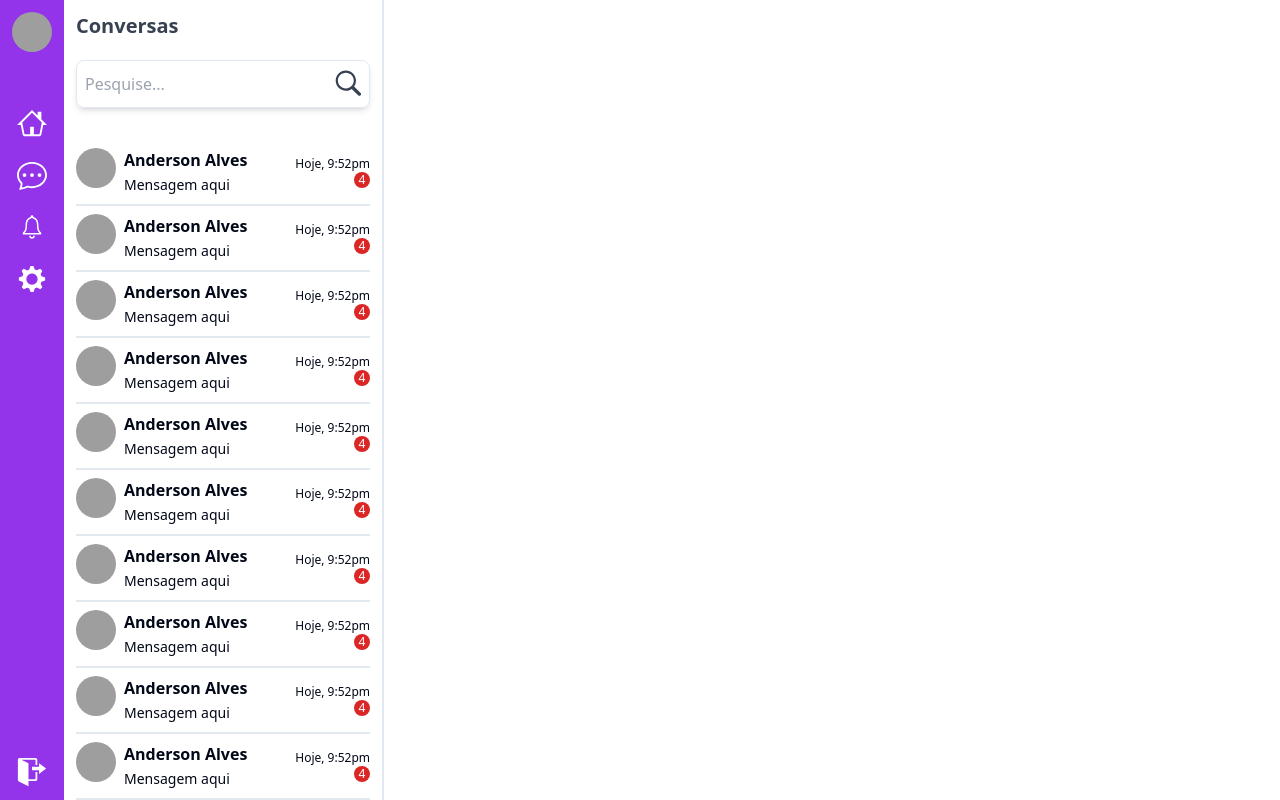
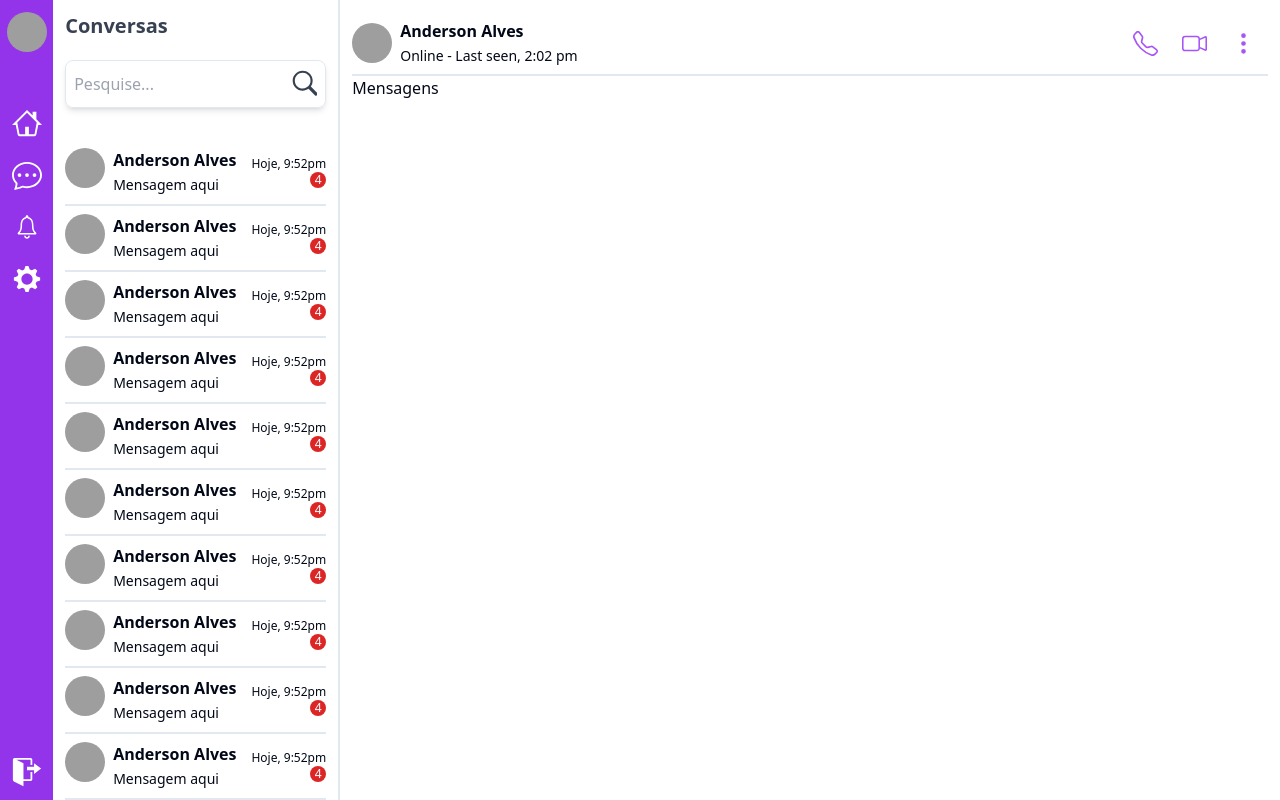
Before and after one commit to anderson-alves427/web-chat, a React (Vite) app: page / in a window 1280 px wide. Built offline with nearby package versions, Linux system fonts and the light colour scheme; grey boxes are pictures that could not be loaded.

Commit message:
feat: header messages

```diff
--- a/src/modules/Home/components/Historico/index.tsx
+++ b/src/modules/Home/components/Historico/index.tsx
@@ -4,7 +4,7 @@ import { historicoMensagens } from "../../mocks/historicoMensagens";
 
 export const Historico = () => {
 	return (
-		<section className="w-80 p-3 overflow-y-auto border-r-2">
+		<section className="w-96 p-3 overflow-y-auto border-r-2">
 			<header className="h-32">
 				<h2 className="text-gray-700 font-bold text-xl">Conversas</h2>
 				<div className="mt-5 p-2 flex shadow-md rounded-lg border">
--- /dev/null
+++ b/src/modules/Home/components/Mensagem/index.tsx
@@ -0,0 +1,62 @@
+import { Avatar, AvatarFallback, AvatarImage } from "../../../../shared/components/ui/avatar";
+import { BsTelephone, BsThreeDotsVertical, BsCameraVideo } from "react-icons/bs";
+import { Tooltip, TooltipContent, TooltipProvider, TooltipTrigger } from "../../../../shared/components/ui/tooltip";
+
+export const Mensagem = () => {
+	return (
+		<section className="w-full h-full p-3">
+      <div className="h-16 flex justify-between items-center border-b-2">
+				<div className="flex items-center">
+					<Avatar>
+						<AvatarImage src="https://github.com/shadcn.png" />
+						<AvatarFallback>Anderson</AvatarFallback>
+					</Avatar>
+					<div className="ml-2">
+						<p className="font-bold">Anderson Alves</p>
+						<span className="text-sm">Online - Last seen, 2:02 pm</span>
+					</div>
+				</div>
+				<div>
+					< ul className="flex">
+						<TooltipProvider>
+							<Tooltip>
+								<TooltipTrigger>
+									<li className="ml-2"><BsTelephone size={25} className="text-purple-500" /></li>
+								</TooltipTrigger>
+								<TooltipContent>
+									<p>Ligação de voz</p>
+								</TooltipContent>
+							</Tooltip>
+						</TooltipProvider>
+						<TooltipProvider>
+							<Tooltip>
+								<TooltipTrigger>
+									<li className="mx-6"><BsCameraVideo size={25} className="text-purple-500" /></li>
+								</TooltipTrigger>
+								<TooltipContent>
+									<p>Ligação de vídeo</p>
+								</TooltipContent>
+							</Tooltip>
+						</TooltipProvider>
+						<TooltipProvider>
+							<Tooltip>
+								<TooltipTrigger>
+									<li className="mr-3"><BsThreeDotsVertical size={25} className="text-purple-500" /></li>
+								</TooltipTrigger>
+								<TooltipContent>
+									<p>Outros</p>
+								</TooltipContent>
+							</Tooltip>
+						</TooltipProvider>
+					</ul>
+				</div>
+			</div>
+      <div className="h-[calc(100%_-_4rem)] flex flex-col justify-between">
+				<div className="h-full">Mensagens</div>
+				<div>
+					<input type="text" />
+				</div>
+			</div>
+		</section>
+	);
+}
--- a/src/modules/Home/page/index.tsx
+++ b/src/modules/Home/page/index.tsx
@@ -1,11 +1,13 @@
 import { Menu } from "../../../shared/components/Menu"
 import { Historico } from "../components/Historico";
+import { Mensagem } from "../components/Mensagem";
 
 export const Home = () => {
     return (
 		<div className="flex h-screen">
 			<Menu />
 			<Historico />
+			<Mensagem />
 		</div>
 		);
 }
```
